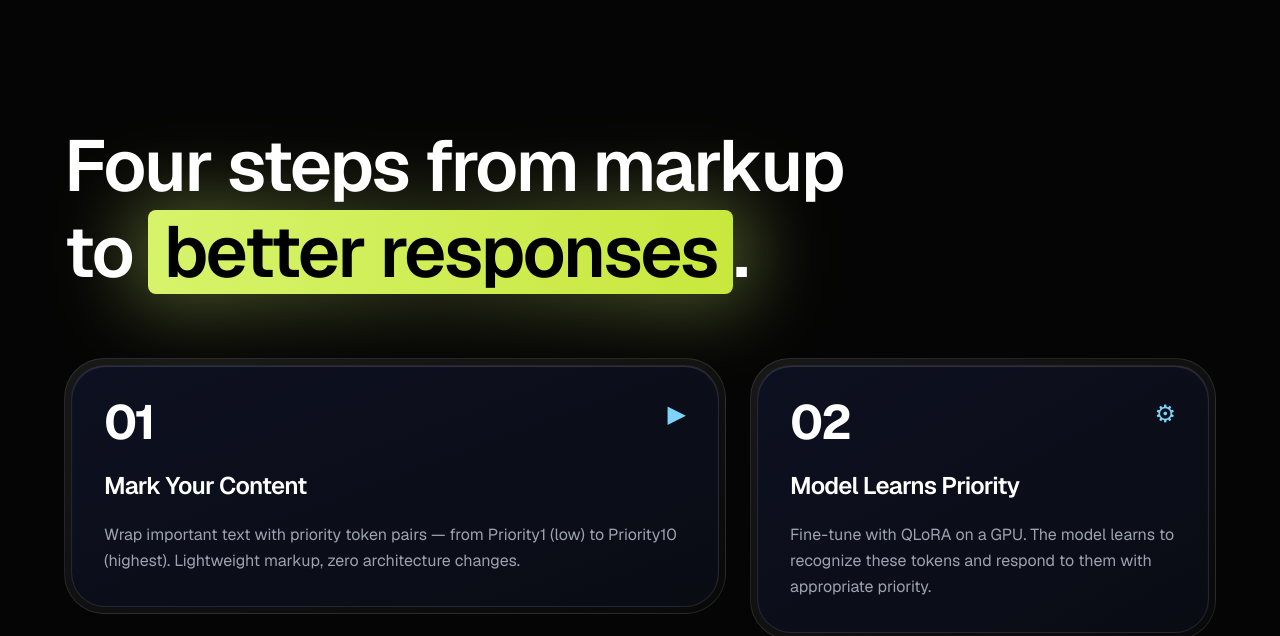
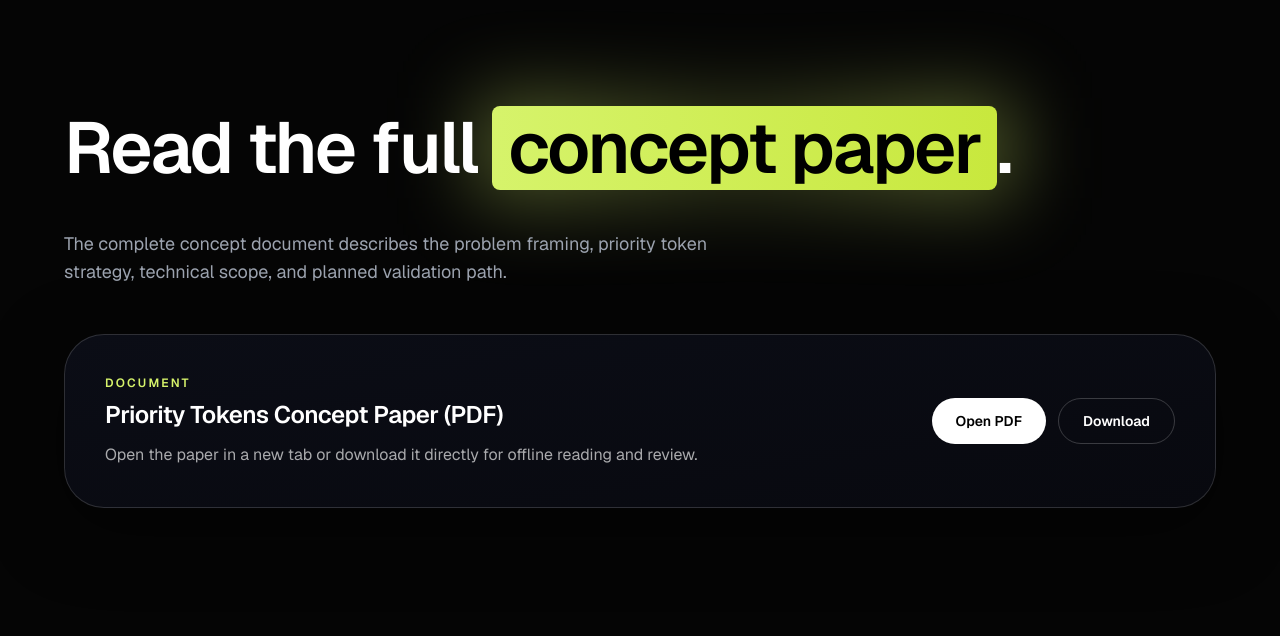
Before and after one commit to joan-code6/PriorityTokens, a React (Vite) app in the folder website/: page / in a window 1280 px wide. Shown: the part 2822-3458 px from the top of the page. Built offline with nearby package versions, Linux system fonts and the light colour scheme.

Commit message:
Add ConceptPaper component to display priority tokens document

```diff
--- a/website/src/App.jsx
+++ b/website/src/App.jsx
@@ -2,6 +2,7 @@ import { useEffect } from 'react'
 import { Hero } from './components/Hero'
 import { Problem } from './components/Problem'
 import { Solution } from './components/Solution'
+import { ConceptPaper } from './components/ConceptPaper'
 import { HowItWorks } from './components/HowItWorks'
 import { Implementation } from './components/Implementation'
 import { RelatedWork } from './components/RelatedWork'
@@ -26,6 +27,7 @@ export default function App() {
         <Problem />
         <RelatedWork />
         <Solution />
+        <ConceptPaper />
         <HowItWorks />
         <Implementation />
         <Progress />
--- /dev/null
+++ b/website/src/components/ConceptPaper.jsx
@@ -0,0 +1,59 @@
+import { Reveal } from './Reveal'
+
+const conceptPaperPath = '/Priority%20Tokens.pdf'
+
+export function ConceptPaper() {
+  return (
+    <section id="concept-paper" className="px-4 py-32 md:px-8 md:py-40">
+      <div className="mx-auto max-w-6xl">
+        <Reveal>
+          <h2 className="text-balance text-5xl sm:text-6xl lg:text-7xl font-semibold leading-[1.08] tracking-[-0.03em] text-white">
+            Read the full{' '}
+            <span className="relative inline-block mt-2">
+              <span className="absolute -inset-x-4 -inset-y-2 bg-gradient-to-r from-[#d6f36b]/40 via-[#d6f36b]/20 to-[#d6f36b]/40 blur-2xl -z-10" />
+              <span className="relative inline-block bg-gradient-to-r from-[#d6f36b] to-[#c8e83d] px-4 py-1.5 rounded-lg text-black font-semibold">
+                concept paper
+              </span>
+            </span>
+            .
+          </h2>
+          <p className="mt-10 max-w-2xl text-pretty text-base leading-relaxed text-gray-400 md:text-lg">
+            The complete concept document describes the problem framing, priority token strategy, technical scope, and planned validation path.
+          </p>
+        </Reveal>
+
+        <Reveal delay={120} className="mt-12">
+          <article className="rounded-[2.5rem] border border-white/15 bg-gradient-to-br from-[#0b0d16] to-[#08090f] p-8 md:p-10 shadow-[0_20px_70px_rgba(0,0,0,0.5)]">
+            <div className="flex flex-col gap-6 md:flex-row md:items-center md:justify-between">
+              <div>
+                <p className="text-xs font-semibold uppercase tracking-[0.18em] text-[#d6f36b]">Document</p>
+                <h3 className="mt-2 text-2xl font-semibold tracking-[-0.02em] text-white">Priority Tokens Concept Paper (PDF)</h3>
+                <p className="mt-3 text-sm leading-relaxed text-white/65 md:text-base">
+                  Open the paper in a new tab or download it directly for offline reading and review.
+                </p>
+              </div>
+
+              <div className="flex flex-wrap gap-3">
+                <a
+                  href={conceptPaperPath}
+                  target="_blank"
+                  rel="noreferrer"
+                  className="inline-flex items-center justify-center rounded-full bg-white px-6 py-3 text-sm font-semibold text-black transition-all duration-300 hover:-translate-y-0.5 hover:shadow-xl hover:shadow-white/20 active:scale-[0.98]"
+                >
+                  Open PDF
+                </a>
+                <a
+                  href={conceptPaperPath}
+                  download
+                  className="inline-flex items-center justify-center rounded-full border border-white/20 px-6 py-3 text-sm font-semibold text-white transition-all duration-300 hover:border-white/40 hover:bg-white/5 active:scale-[0.98]"
+                >
+                  Download
+                </a>
+              </div>
+            </div>
+          </article>
+        </Reveal>
+      </div>
+    </section>
+  )
+}
--- a/website/src/components/Header.jsx
+++ b/website/src/components/Header.jsx
@@ -3,6 +3,7 @@ import { useEffect, useState } from 'react'
 const links = [
   { href: '#problem', label: 'Problem' },
   { href: '#solution', label: 'Solution' },
+  { href: '#concept-paper', label: 'Concept paper' },
   { href: '#how-it-works', label: 'How it works' },
   { href: '#tech', label: 'Technical scope' },
   { href: '#progress', label: 'Progress' },
```
Also changed, not shown: 1 other file (tests, documents, lock files or other folders).
